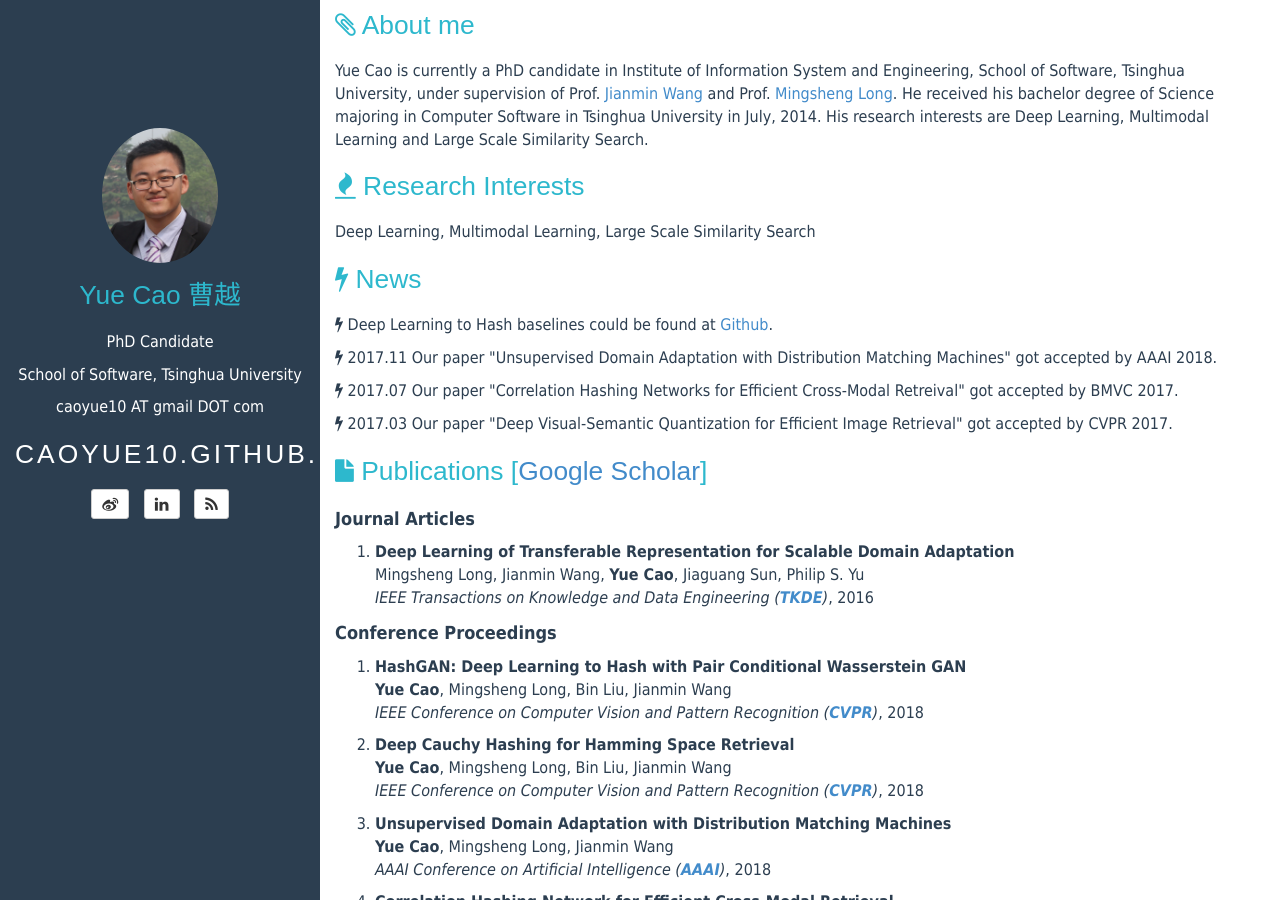
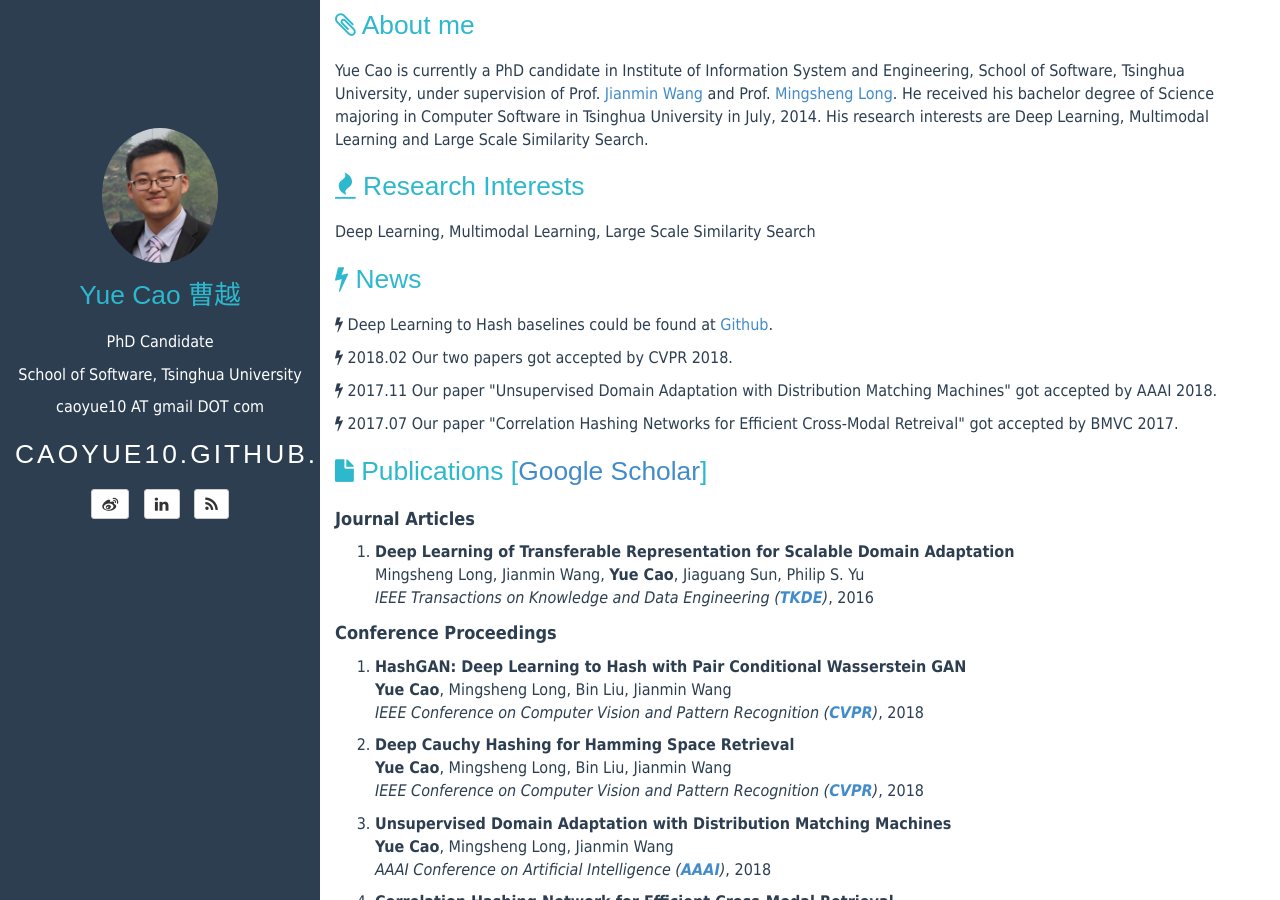
Before and after one commit to caoyue10/caoyue10.github.io, a Jekyll site: the page built from index.html, in a window 1280 px wide and 900 px high. Built offline with Jekyll 4.4.1, drawn with Linux system fonts in a browser that asks for light colours; the list of posts is cut into pages by our own code.

Commit message:
Update index.html

```diff
--- a/index.html
+++ b/index.html
@@ -69,15 +69,15 @@ tagline:
     </p>
     <p>
     <i class="fa fa-bolt"></i>
+    2018.02 Our two papers got accepted by CVPR 2018.
+    </p>
+    <p>
+    <i class="fa fa-bolt"></i>
     2017.11 Our paper "Unsupervised Domain Adaptation with Distribution Matching Machines" got accepted by AAAI 2018.
     </p>
     <p>
     <i class="fa fa-bolt"></i>
     2017.07 Our paper "Correlation Hashing Networks for Efficient Cross-Modal Retreival" got accepted by BMVC 2017.
-    </p>
-    <p>
-    <i class="fa fa-bolt"></i>
-    2017.03 Our paper "Deep Visual-Semantic Quantization for Efficient Image Retrieval" got accepted by CVPR 2017.
     </p>
     </div>
 
```
